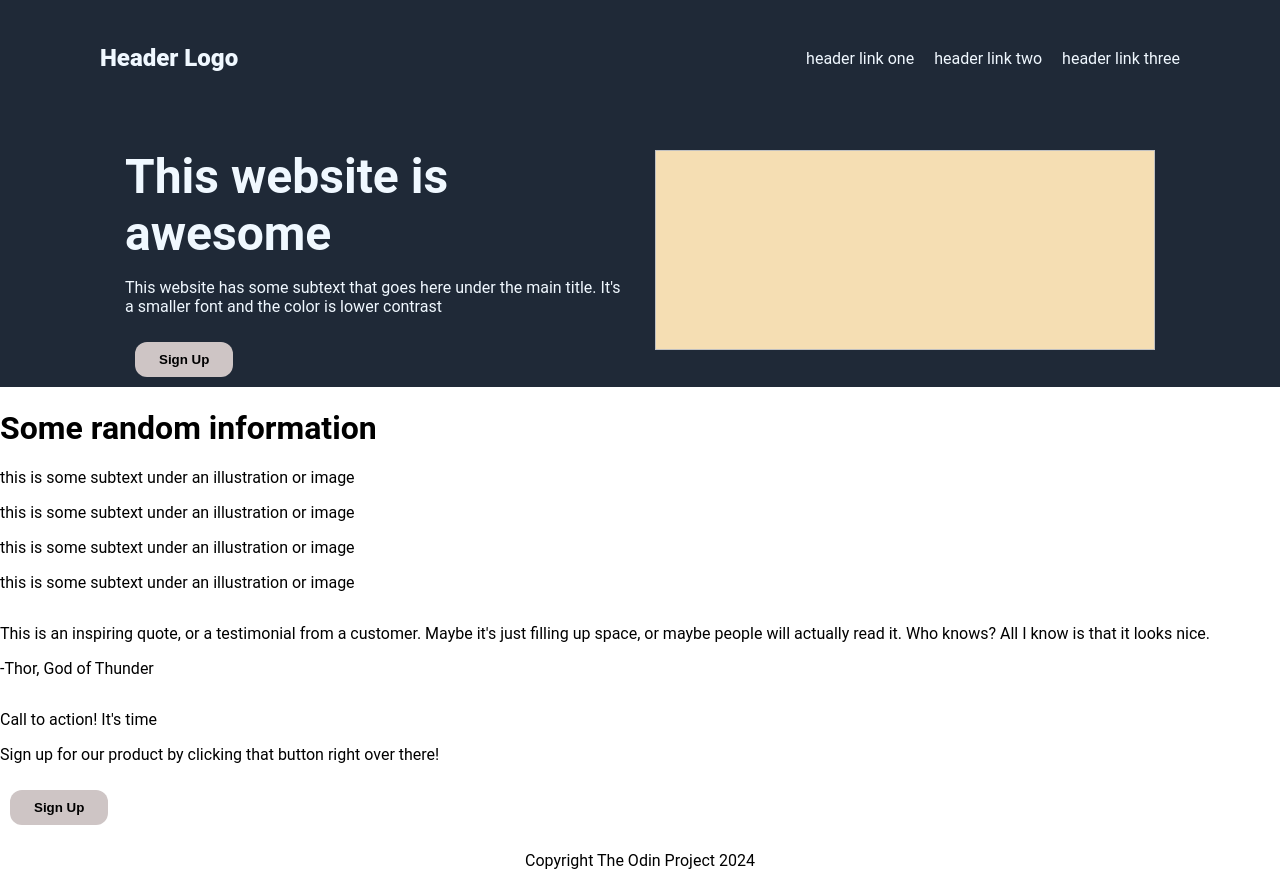
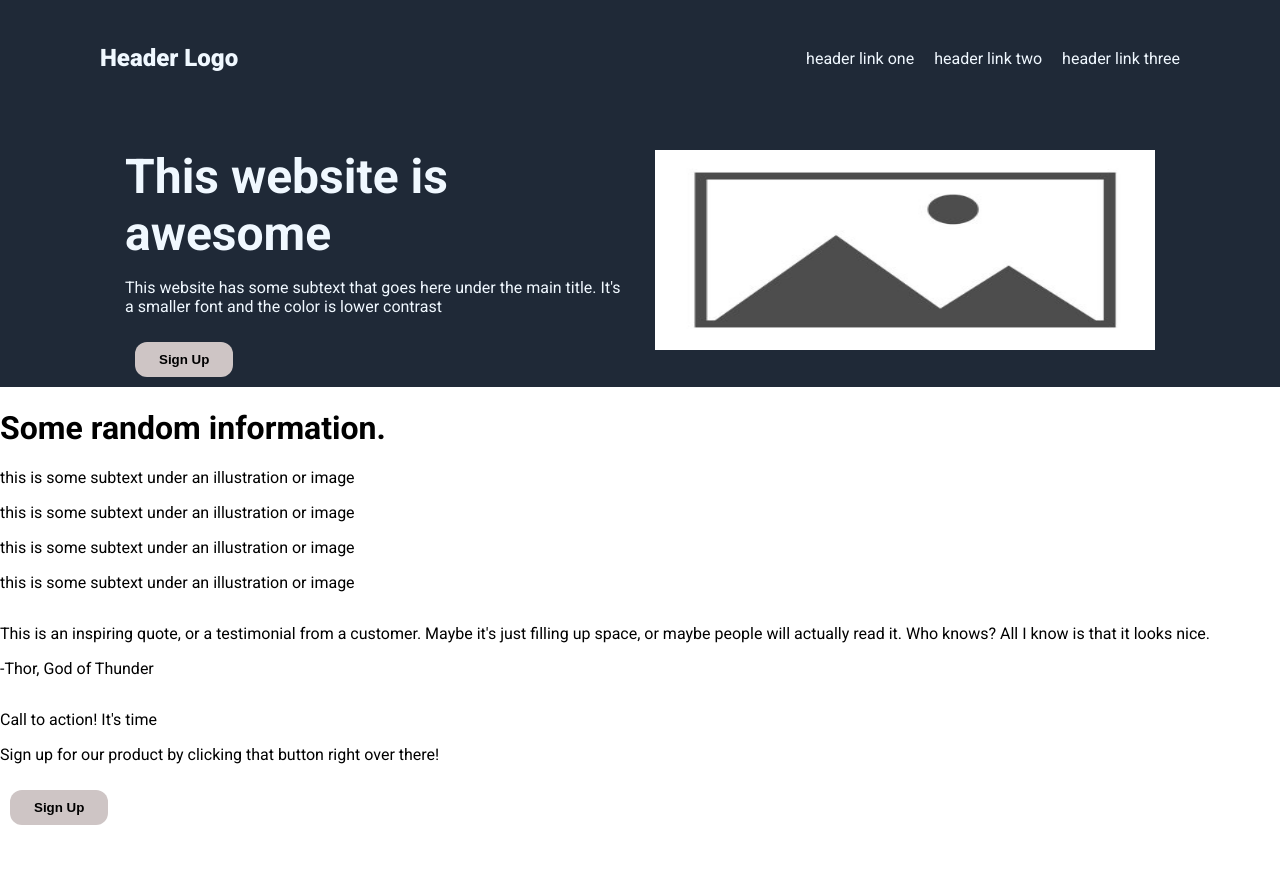
Before and after one commit to xybelle/top-landing-page, a plain HTML site: page index.html in a window 1280 px wide. After the commit the page ends 835 px from the top, so only its background shows below. Drawn offline with Linux system fonts and the light colour scheme.

Commit message:
Add divs and image URL

```diff
--- a/index.html
+++ b/index.html
@@ -5,6 +5,9 @@
         <meta name="viewport" content="width=device-width, initial-scale=1.0">
         <title>Landing Page</title>
         <link rel="stylesheet" href="style.css">
+        <link rel="preconnect" href="https://fonts.googleapis.com">
+<link rel="preconnect" href="https://fonts.gstatic.com" crossorigin>
+<link href="https://fonts.googleapis.com/css2?family=Roboto:ital,wght@0,100;0,300;0,400;0,500;0,700;0,900;1,100;1,300;1,400;1,500;1,700;1,900&display=swap" rel="stylesheet">
     </head>
 
     <body>
@@ -19,8 +22,6 @@
                     </ul>
                 </div>
             </div>
-
-
             <div class="hero">
                 <div class="hero-left">
                     <h1>This website is awesome</h1>
@@ -32,25 +33,44 @@
                 </div>
 
                 <div class="hero-right">
-                    <img>
+                    <img src="images/placeholder-image.jpg" alt="placeholder image" width="500" height="200";>
                 </div>
             </div>
         </div>
 
         <div class="content-2">
-            <h1>Some random information</h1>
-            <div class="card"></div>
+            <h1>Some random information.</h1>
+            <div class="card-container">
+                <div class="card">
+                    <div class="box"></div>
+                    <div class="subtext">
                         <p>this is some subtext under an illustration or image</p>
-            <div class="card"></div>
+                    </div>
+                </div>
+                <div class="card">
+                    <div class="box"></div>
+                    <div class="subtext">
                         <p>this is some subtext under an illustration or image</p>
-            <div class="card"></div>
+                    </div>
+                </div>
+                <div class="card">
+                    <div class="box"></div>
+                    <div class="subtext">
                         <p>this is some subtext under an illustration or image</p>
-            <div class="card"></div>
+                    </div>
+                </div>
+                <div class="card">
+                    <div class="box"></div>
+                    <div class="subtext">
                         <p>this is some subtext under an illustration or image</p>
+                    </div>
+                </div>
+            </div>
         </div>
 
         <div class="content-3">
-            <p class="quote">
+            <div class="quote">
+                <p class="quotation">
                     This is an inspiring quote, or a testimonial from a customer.
                     Maybe it's just filling up space, or maybe people will actually
                     read it. Who knows? All I know is that it looks nice.
@@ -59,17 +79,18 @@
                     -Thor, God of Thunder
                 </p>
             </div>
+        </div>
 
         <div class="content-4">
             <div class="container">
-                <p>Call to action! It's time</p>
-                <p>Sign up for our product by clicking that button right over there!</p>
+                <div class="call-to-action">
+                    <p class="bold">Call to action! It's time</p>
+                    <p class="normal">Sign up for our product by clicking that button right over there!</p>
+                </div>
                 <button>Sign Up</button>
             </div>
         </div>
 
-        <div class="footer">
-            <p>Copyright The Odin Project 2024</p>
-        </div>
+        <div class="footer"></div>
     </body>
 </html>
```
Lines whose indentation alone changed are shown as unchanged.
